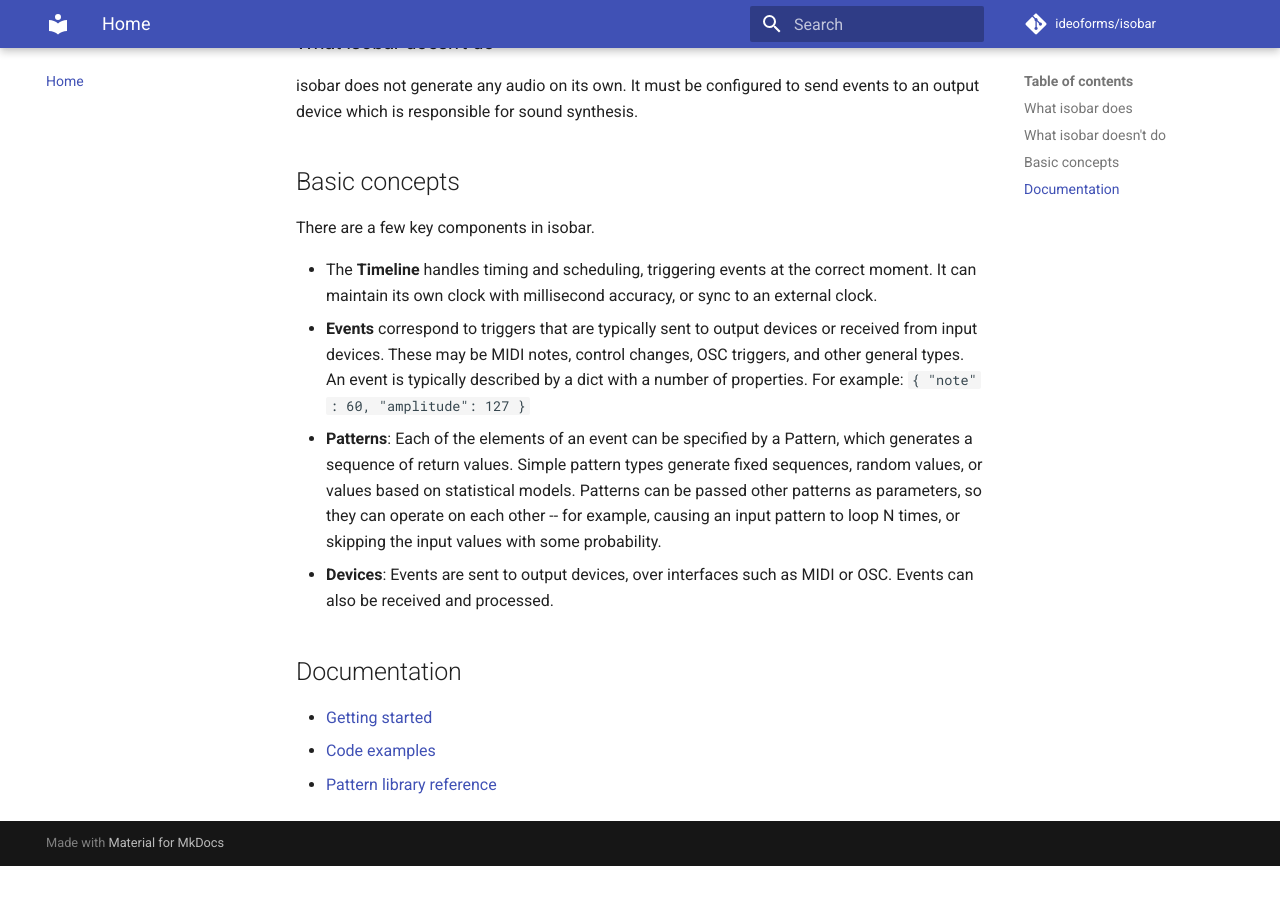
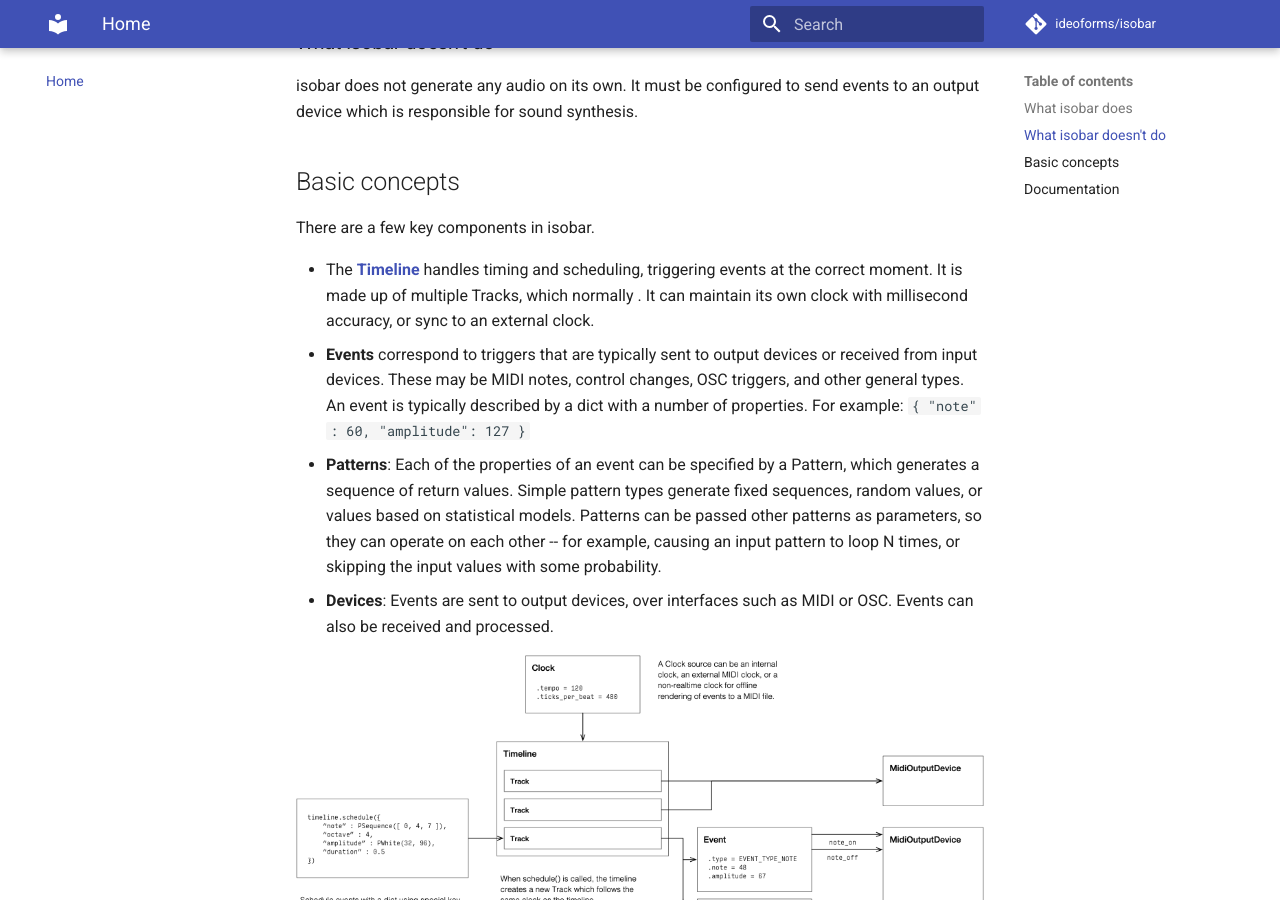
Before and after one commit to ideoforms/isobar, an MkDocs documentation site: the page built from docs/index.md, in a window 1280 px wide and 900 px high, scrolled down 640 px. Built offline with MkDocs 1.6.1 and Material for MkDocs 9.7.7, drawn with Linux system fonts in a browser that asks for light colours; comment, search, counter and statistics services are not loaded; before the commit the page ends 1506 px from its top, so only the background shows below that.

Commit message:
Add flow diagram; documentation additions

```diff
--- a/docs/index.md
+++ b/docs/index.md
@@ -20,10 +20,12 @@
 
 There are a few key components in isobar.
 
-- The **Timeline** handles timing and scheduling, triggering events at the correct moment. It can maintain its own clock with millisecond accuracy, or sync to an external clock.
+- The **[Timeline](timeline/index.md)** handles timing and scheduling, triggering events at the correct moment. It is made up of multiple Tracks, which normally . It can maintain its own clock with millisecond accuracy, or sync to an external clock.
 - **Events** correspond to triggers that are typically sent to output devices or received from input devices. These may be MIDI notes, control changes, OSC triggers, and other general types. An event is typically described by a dict with a number of properties. For example: `{ "note" : 60, "amplitude": 127 }`
-- **Patterns**: Each of the elements of an event can be specified by a Pattern, which generates a sequence of return values. Simple pattern types generate fixed sequences, random values, or values based on statistical models. Patterns can be passed other patterns as parameters, so they can operate on each other -- for example, causing an input pattern to loop N times, or skipping the input values with some probability.
+- **Patterns**: Each of the properties of an event can be specified by a Pattern, which generates a sequence of return values. Simple pattern types generate fixed sequences, random values, or values based on statistical models. Patterns can be passed other patterns as parameters, so they can operate on each other -- for example, causing an input pattern to loop N times, or skipping the input values with some probability.
 - **Devices**: Events are sent to output devices, over interfaces such as MIDI or OSC. Events can also be received and processed.
+
+![Flow Diagram](diagrams/Isobar Flow Diagram.png)
 
 ## Documentation
 
--- a/mkdocs.yml
+++ b/mkdocs.yml
@@ -19,11 +19,11 @@
 # - Changelog: changelog.md
  - Contributing: contributing.md
  - License: license.md
+ - Timelines:
+   - About timelines: timelines/index.md
  - Patterns:
    - About patterns: patterns/index.md
    - Pattern library reference: patterns/reference.md
- - Timelines:
-   - About timelines: timelines/index.md
  - Events:
    - Events: events/index.md
    - Note events: events/note.md
```
Also changed, not shown: README.md (+2 -0 lines), docs/diagrams/Isobar Flow Diagram.png (added), 3 other files.
